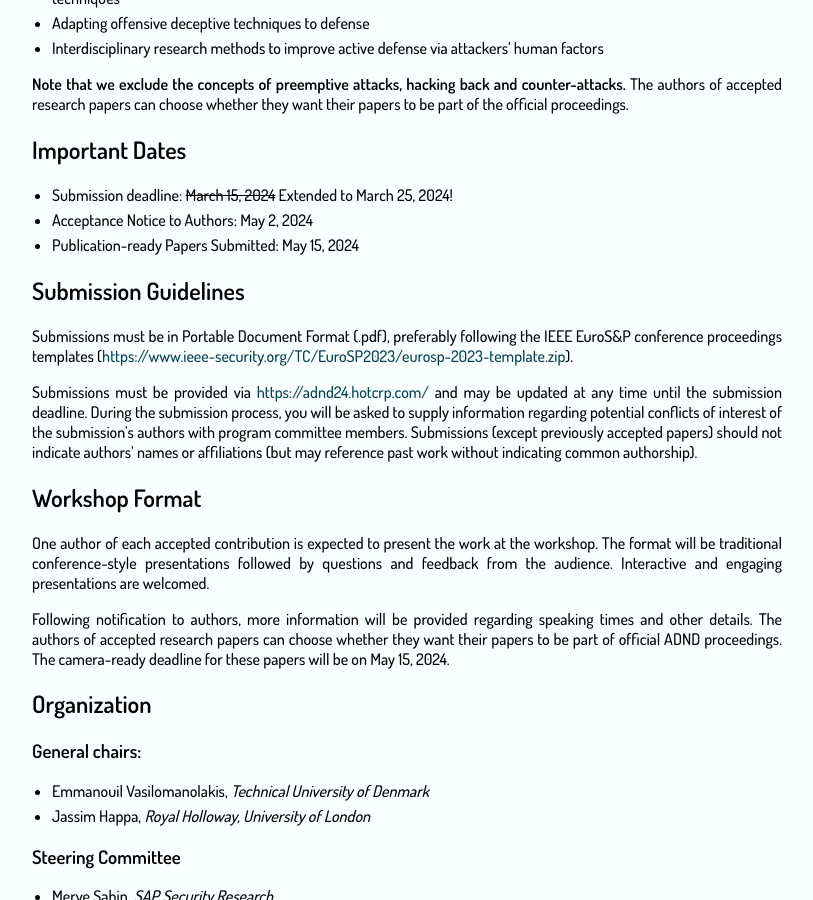
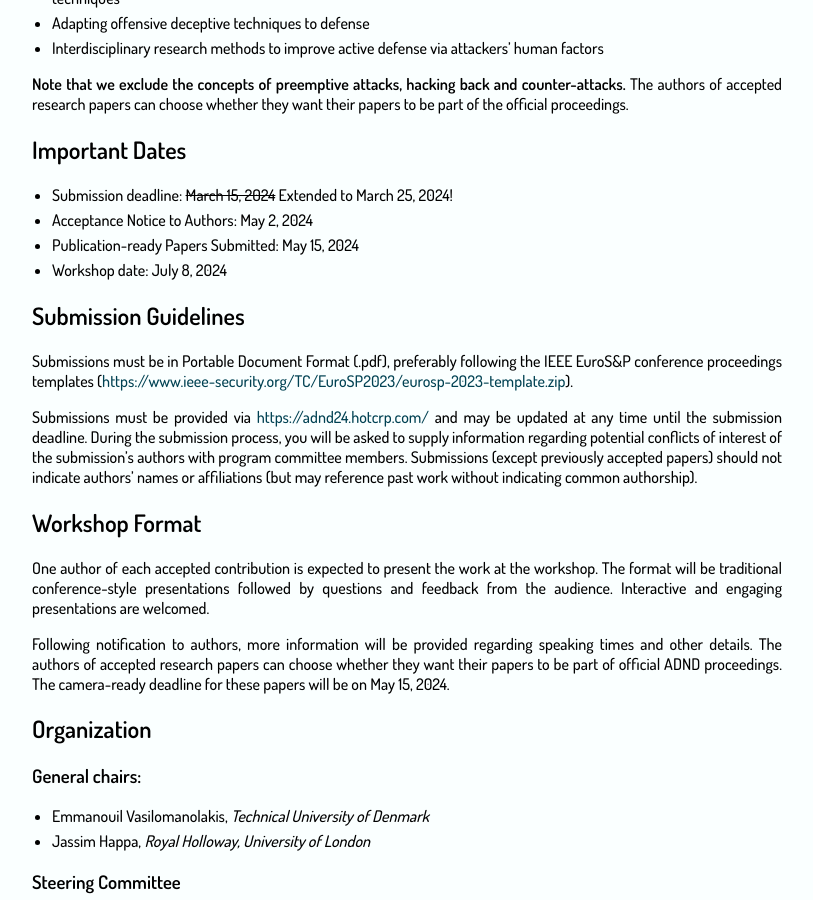
Before and after one commit to BillyPragSec/billypragsec.github.io, a Jekyll site: the page built from index.md, in a window 1280 px wide and 900 px high, scrolled down 2104 px. Shown: the whole window, without its empty margins (233-1046 px from the left). Built offline with Jekyll 4.4.1, drawn with Linux system fonts in a browser that asks for light colours; our own code applies the rules of GitHub Pages for plain Markdown files.

Commit message:
Update index.md
Added conference date

```diff
--- a/index.md
+++ b/index.md
@@ -95,6 +95,7 @@ The authors of accepted research papers can choose whether they want their paper
 * Submission deadline: ~~March 15, 2024~~ Extended to March 25, 2024!
 * Acceptance Notice to Authors: May 2, 2024
 * Publication-ready Papers Submitted: May 15, 2024
+* Workshop date: July 8, 2024
 
 
 
```
